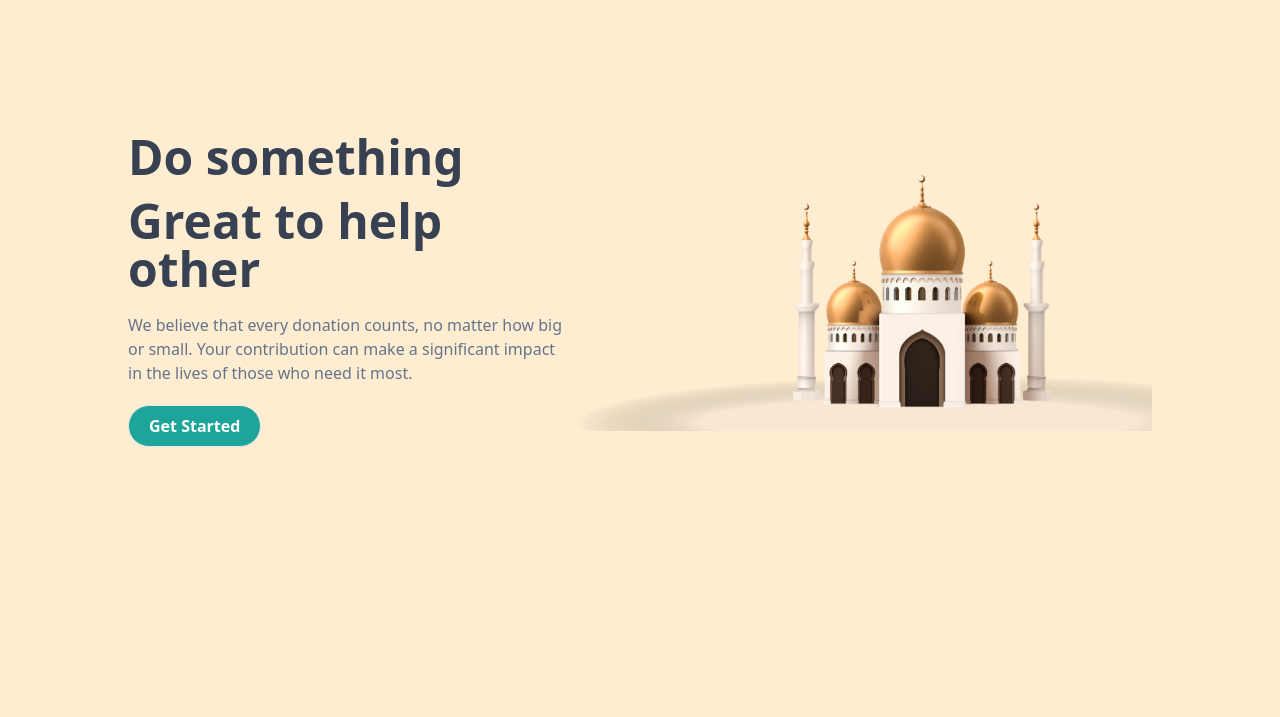
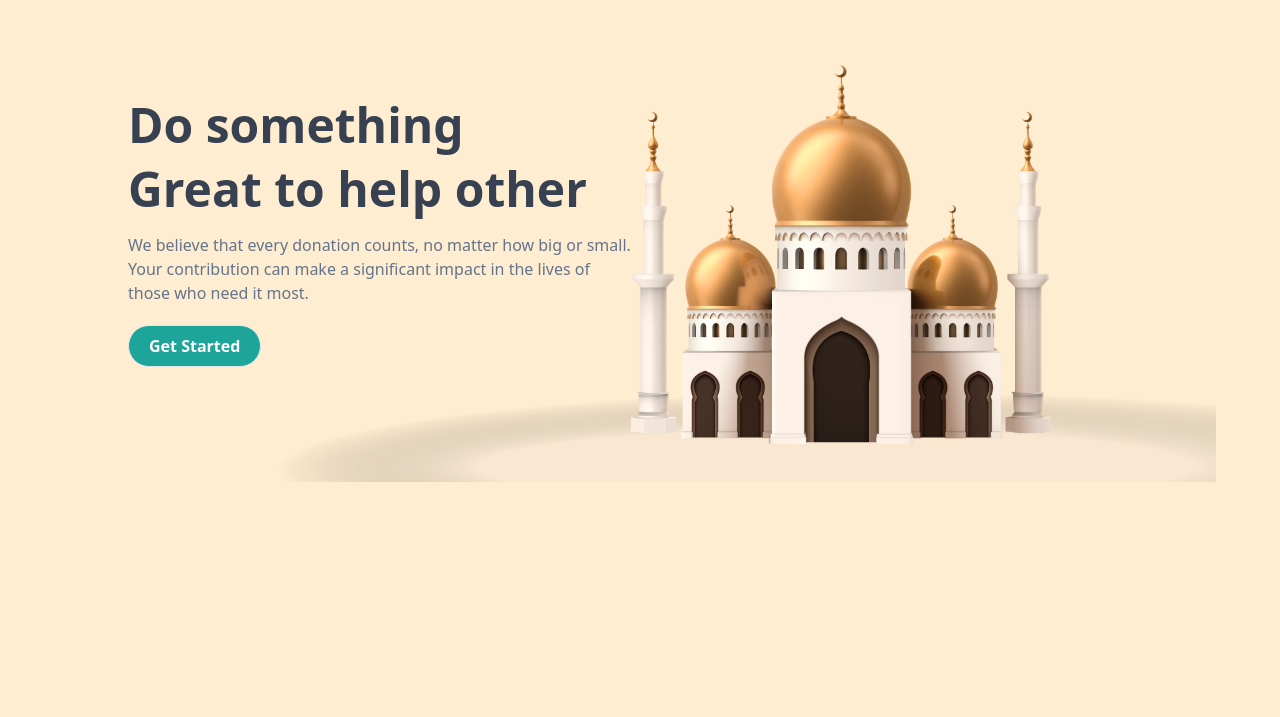
Before and after one commit to shohel7/donation, a plain HTML site: page index.html in a window 1280 px wide. Shown: the part 83-800 px from the top of the page. Drawn offline with nearby package versions, Linux system fonts and the light colour scheme.

Commit message:
hero image fixed

```diff
--- a/index.html
+++ b/index.html
@@ -24,7 +24,7 @@
   </head>
   <body>
     <!-- header section starts here  -->
-    <header class="bg-[#FFEDD1] h-screen">
+    <header class="bg-[#FFEDD1] h-[770px] md:h-screen relative">
       <div class="px-14 md:px-16 lg:px-32 pt-6">
         <div class="navbar">
           <div class="navbar-start">
@@ -81,9 +81,9 @@
           </div>
         </div>
         <!-- hero starts here  -->
-        <div class="mt-10 sm:mt-12 md:mt-32">
-          <div class="flex flex-col md:flex-row">
-            <div>
+        <!-- <div class="mt-10 sm:mt-12 md:mt-32"> -->
+          <!-- <div class="flex flex-col md:flex-row"> -->
+            <div class="mt-24">
               <h1
                 class="text-2xl sm:text-4xl md:text-5xl font-bold text-gray-700"
               >
@@ -96,8 +96,8 @@
               </h1>
               <p class="text-slate-500 my-5">
                 We believe that every donation counts, no matter how big or
-                small. Your contribution can make a significant impact in the
-                lives of those who need it most.
+                small. <br> Your contribution can make a significant impact in the
+                lives of <br> those who need it most.
               </p>
               <button
                 class="py-2 px-5 bg-[#1DA599] rounded-full text-white border hover:bg-transparent hover:text-slate-500 hover:border-[#1DA599] md:font-semibold"
@@ -105,15 +105,15 @@
                 Get Started
               </button>
             </div>
-            <div>
-              <img
-                class="w-100 h-100"
-                src="./images/hero.png"
-                alt="banner-image"
-              />
-            </div>
-          </div>
-        </div>
+          <!-- </div> -->
+        <!-- </div> -->
+      </div>
+      <div class="">
+        <img
+          class="absolute md:top-20 md:right-16 md:h-100 md:w-[950px]"
+          src="./images/hero.png"
+          alt="banner-image"
+        />
       </div>
     </header>
 
```
